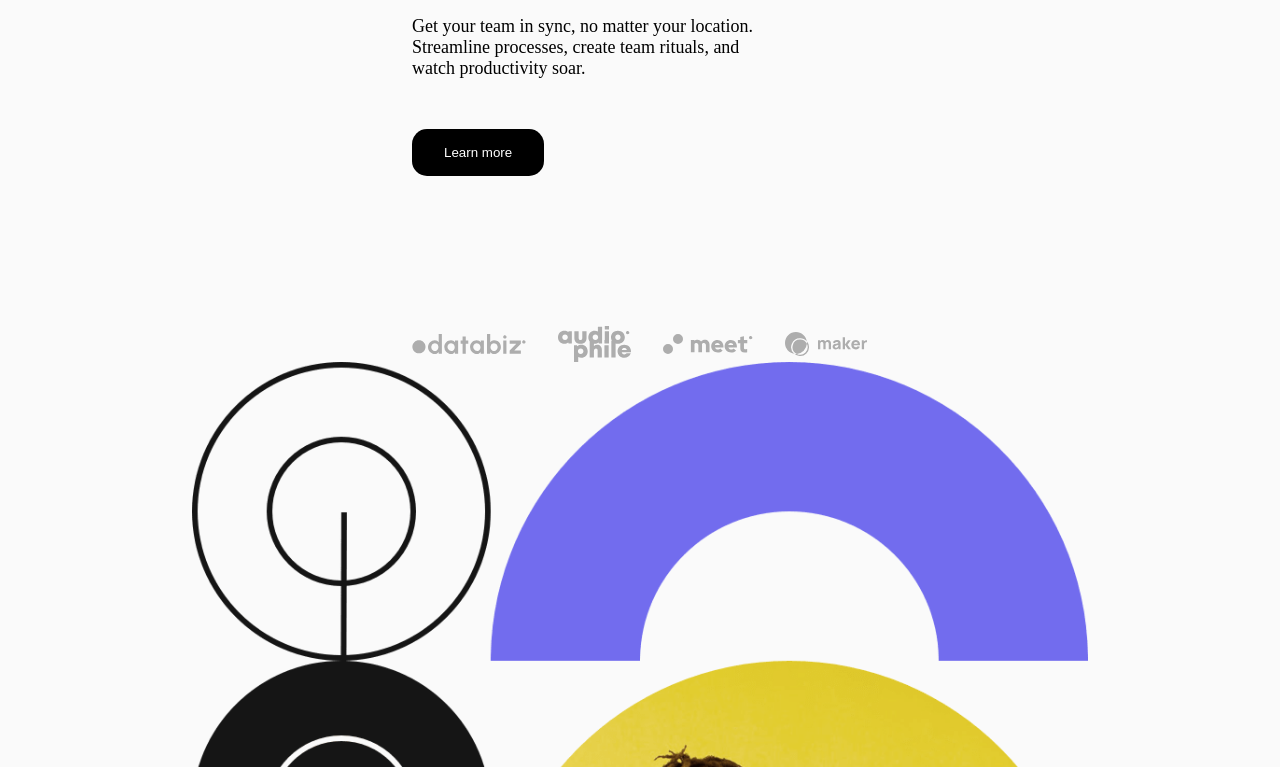
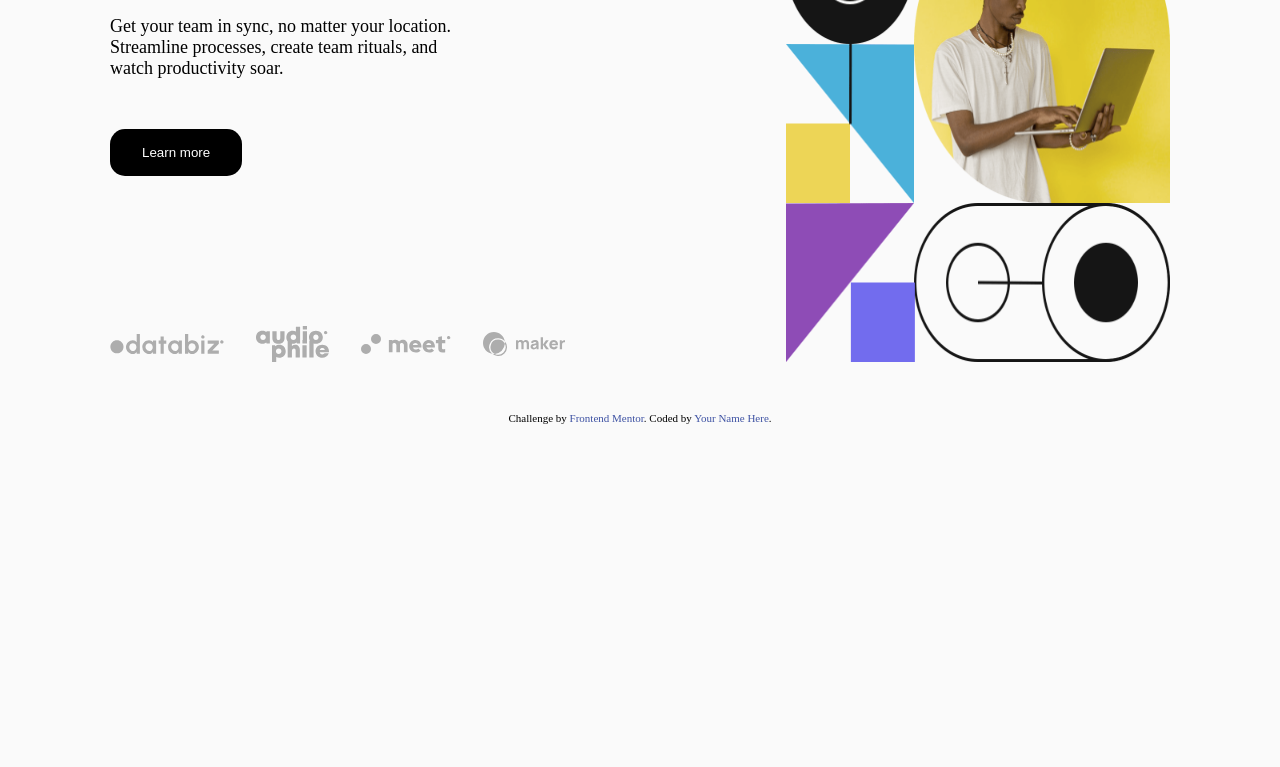
Before and after one commit to Billygotclout/intro-html-css, a plain HTML site: page index.html in a window 1280 px wide. Shown: the part 369-1136 px from the top of the page. After the commit the page ends 800 px from the top, so only its background shows below. Drawn offline with Linux system fonts and the light colour scheme.

Commit message:
style changes

```diff
--- a/css/style.css
+++ b/css/style.css
@@ -158,13 +158,13 @@ body {
     display: flex;
     justify-content: space-around;
     margin-bottom: 50px;
-    flex-flow: wrap;
+
 }
 
 .leading .leading-image {
-    width: max(30%, 70%);
+    width:30%;
     height: auto;
-margin: auto;
+
 
 }
 
@@ -203,7 +203,7 @@ margin: auto;
     margin-left: 2rem;
 }
 
-@media only screen and (max-width:800px) {
+@media only screen and (max-width:750px) {
  .nav-item, .buttons{
     display: none;
  }
```
